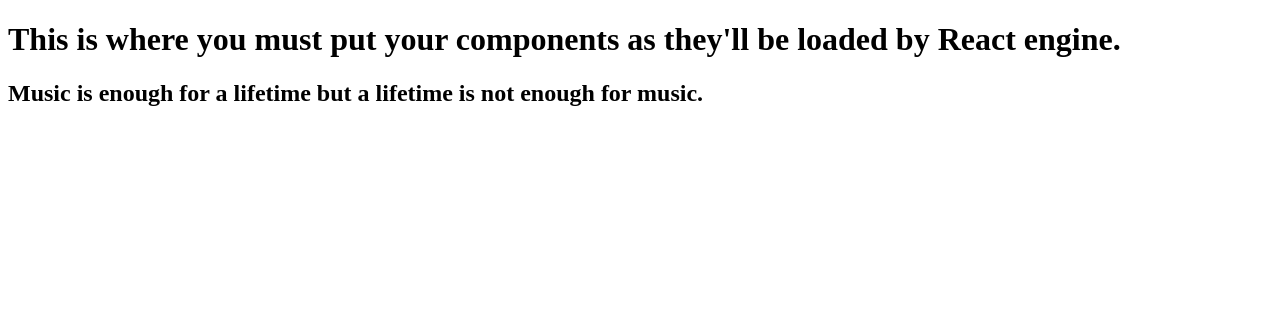
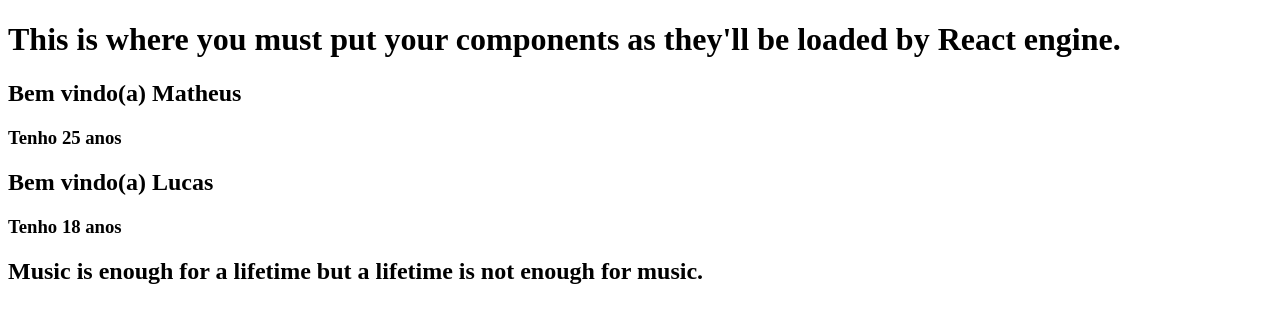
Before and after one commit to rveneroso/react-first-project, a React (Create React App) app: page / in a window 1280 px wide. Shown: the top 322 px of the page. Built offline with nearby package versions, Linux system fonts and the light colour scheme.

Commit message:
Nesse commit: usando props para exibir nome e idade na página.

```diff
--- a/src/App.js
+++ b/src/App.js
@@ -1,7 +1,20 @@
 export default function App() {
+
+  // Criando um componente que poderá ser utiliado posteriormente
+  const BemVindo = (props) => {
+    return (
+      <div>
+      <h2>Bem vindo(a) {props.nome} </h2>
+      <h3>Tenho {props.idade} anos</h3>
+      </div>
+    );
+  }
+
   return (
     <div>
       <h1>This is where you must put your components as they'll be loaded by React engine.</h1>
+      <BemVindo nome="Matheus" idade="25"/>
+      <BemVindo nome="Lucas" idade="18" />
       <h2>Music is enough for a lifetime but a lifetime is not enough for music.</h2>
     </div>
   )
```
